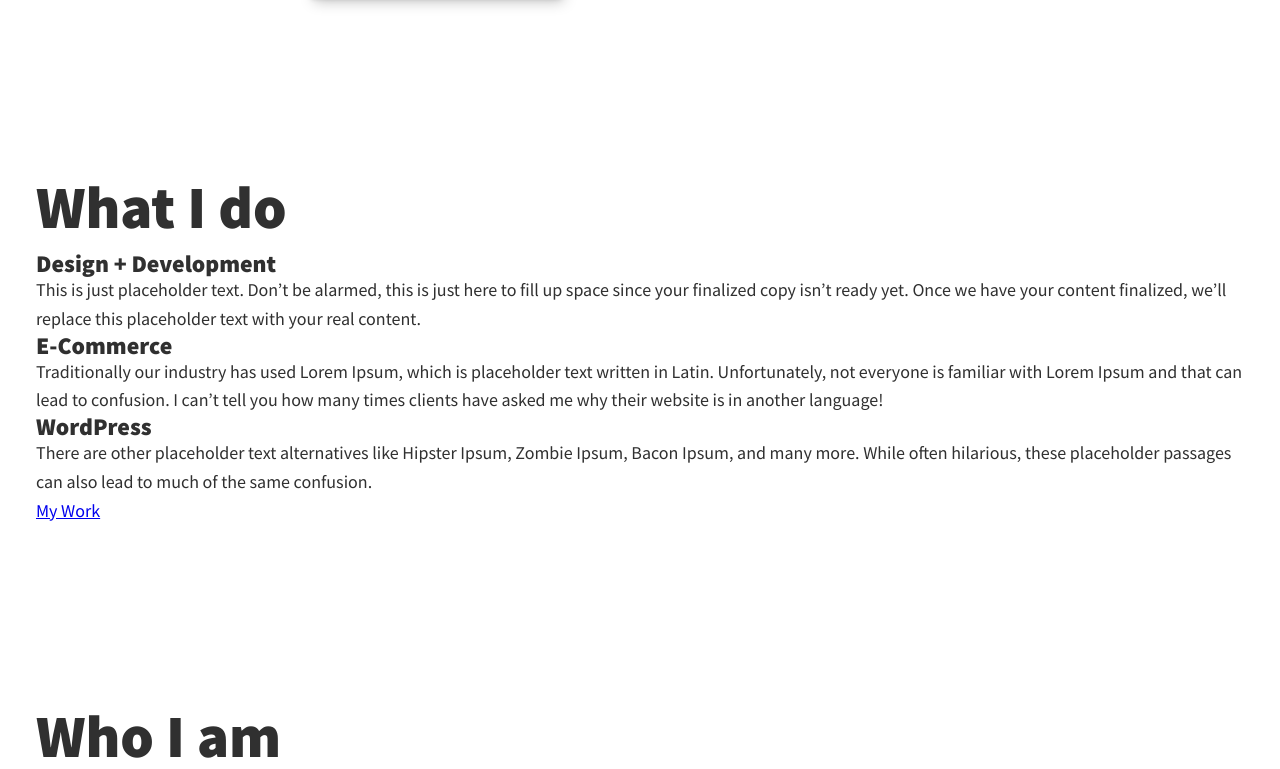
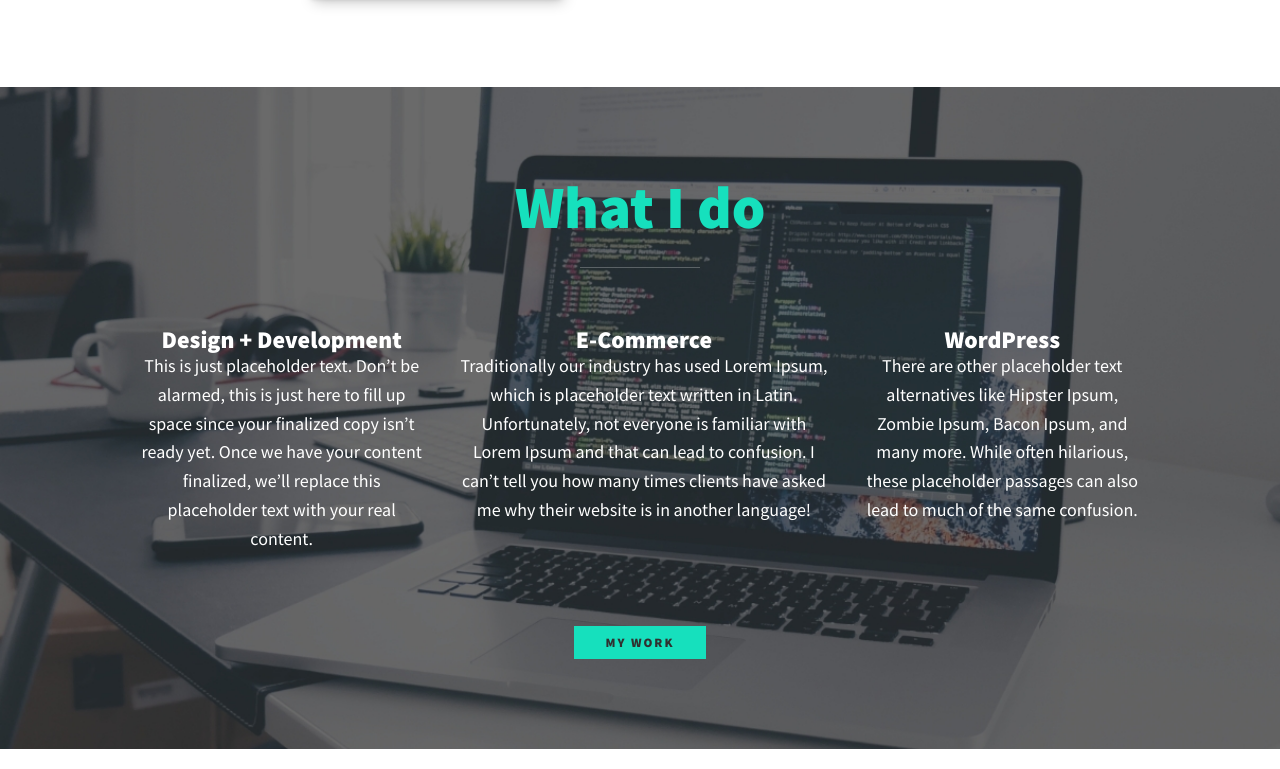
Before and after one commit to MattPahuta/dev-jane-portfolio, a plain HTML site: page index.html in a window 1280 px wide. Shown: the part 538-1307 px from the top of the page. Drawn offline with Linux system fonts and the light colour scheme.

Commit message:
Add initial services section styles

```diff
--- a/css/style.css
+++ b/css/style.css
@@ -87,6 +87,30 @@ h3 { font-size: var(--fs-h3) }
 
 strong { font-weight: var(--fw-bold) }
 
+/* consider this element - may be better modern solution */
+:focus {
+  outline: 3px solid var(--clr-accent);
+  outline-offset: 3px;
+}
+
+.btn {
+  display: inline-block;
+  padding: .5em 2.5em;
+  background: var(--clr-accent);
+  color: var(--clr-dark);
+  text-decoration: none;
+  cursor: pointer;
+  font-size: .8rem;
+  text-transform: uppercase;
+  letter-spacing: 2px;
+  font-weight: var(--fw-bold);
+  transition: transform 200ms ease-in-out;
+}
+
+.btn:hover {
+  transform: scale(1.1);
+}
+
 .section__title {
   margin-bottom: .25em;
 }
@@ -122,6 +146,10 @@ strong { font-weight: var(--fw-bold) }
   box-shadow: var(--bs);
 }
 
+.section__subtitle--intro {
+  display: inline-block;
+}
+
 @media (min-width: 600px) {
   .intro {
     margin: 0 auto;
@@ -152,3 +180,51 @@ strong { font-weight: var(--fw-bold) }
     width: calc(100% + 1.5em);
   }
 }
+
+/* Services section */
+
+.my-services {
+  background-color: var(--clr-dark);
+  background-image: url(../img/services-bg.jpg);
+  background-size: cover;
+  /* background-blend-mode: multiply; */
+  color: var(--clr-light);
+  text-align: center;
+}
+
+.section__title--services {
+  color: var(--clr-accent);
+  position: relative;
+}
+
+.section__title--services::after {
+  content: '';
+  display: block;
+  width: 2em;
+  height: 1px;
+  margin: 0.5em auto 1em;
+  background: var(--clr-light);
+  opacity: 0.25;
+}
+
+.services {
+  margin-bottom: 4em;
+}
+
+.service {
+  max-width: 500px;
+  margin: 0 auto;
+}
+
+@media (min-width: 800px) {
+  .services {
+    display: flex;
+    max-width: 1000px;
+    margin-inline: auto;
+  }
+
+  /* use gap instead of this? - gap is now available in flexbox */
+  .service + .service {
+    margin-left: 2em;
+  }
+}
```
